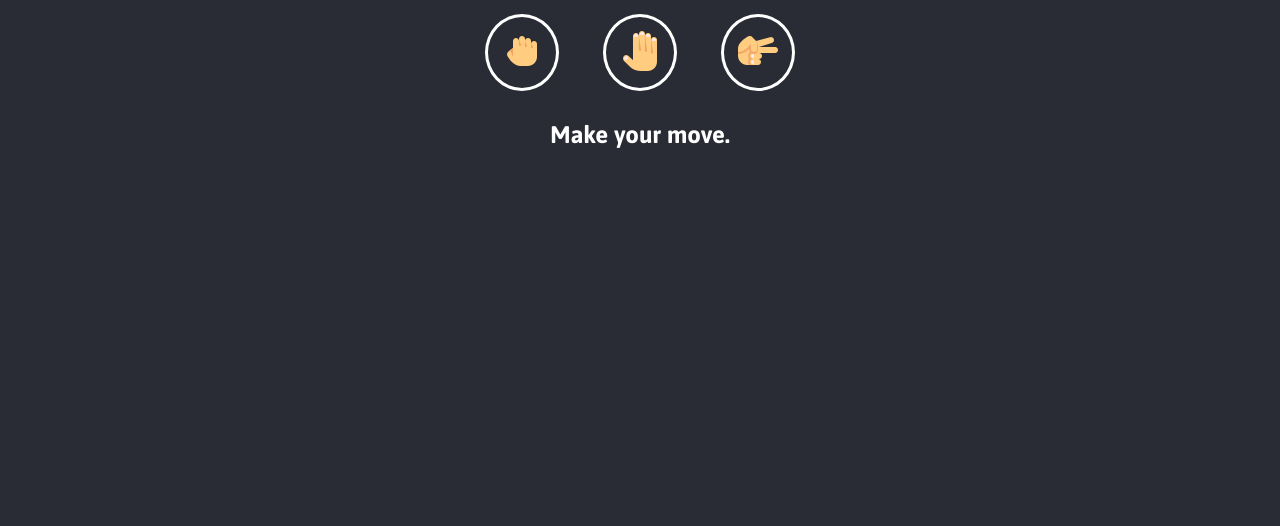
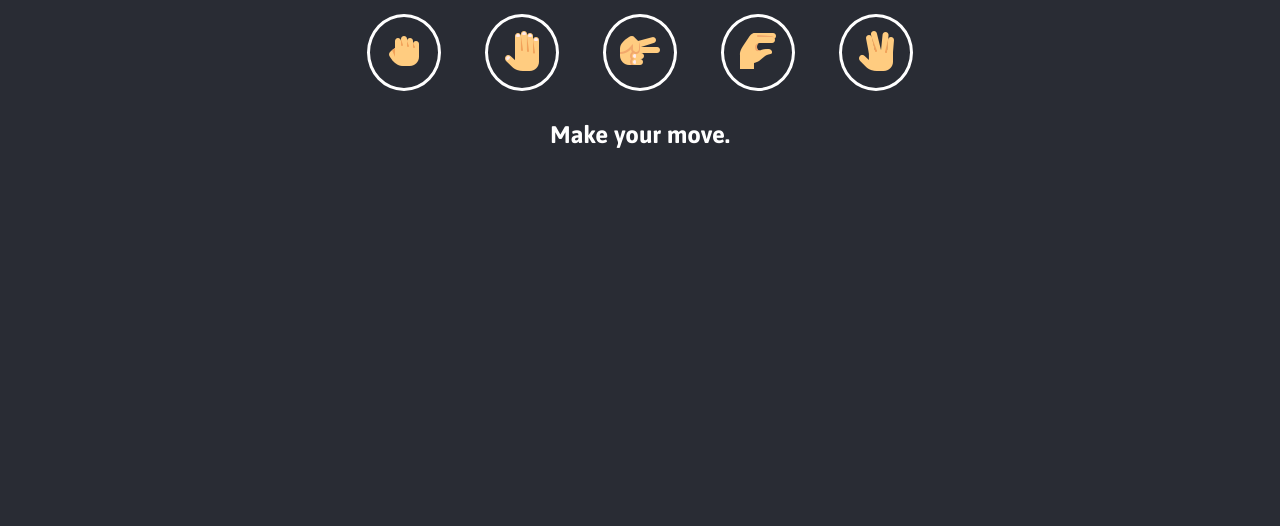
Before and after one commit to wsouto/rock-paper-scissors, a website built with Vite: page index.html in a window 1280 px wide. Shown: the part 274-800 px from the top of the page. Built offline with nearby package versions, Linux system fonts and the light colour scheme.

Commit message:
Add new images for Lizard and Spock

```diff
--- a/index.html
+++ b/index.html
@@ -30,6 +30,12 @@
       <div id="s" class="choice">
         <img src="img/scissors.png" alt="Scissors hand" />
       </div>
+      <div id="s" class="choice">
+        <img src="img/lizard.png" alt="Lizard hand" />
+      </div>
+      <div id="s" class="choice">
+        <img src="img/spock.png" alt="Spock hand" />
+      </div>
     </div>
 
     <h2>Make your move.</h2>
```
